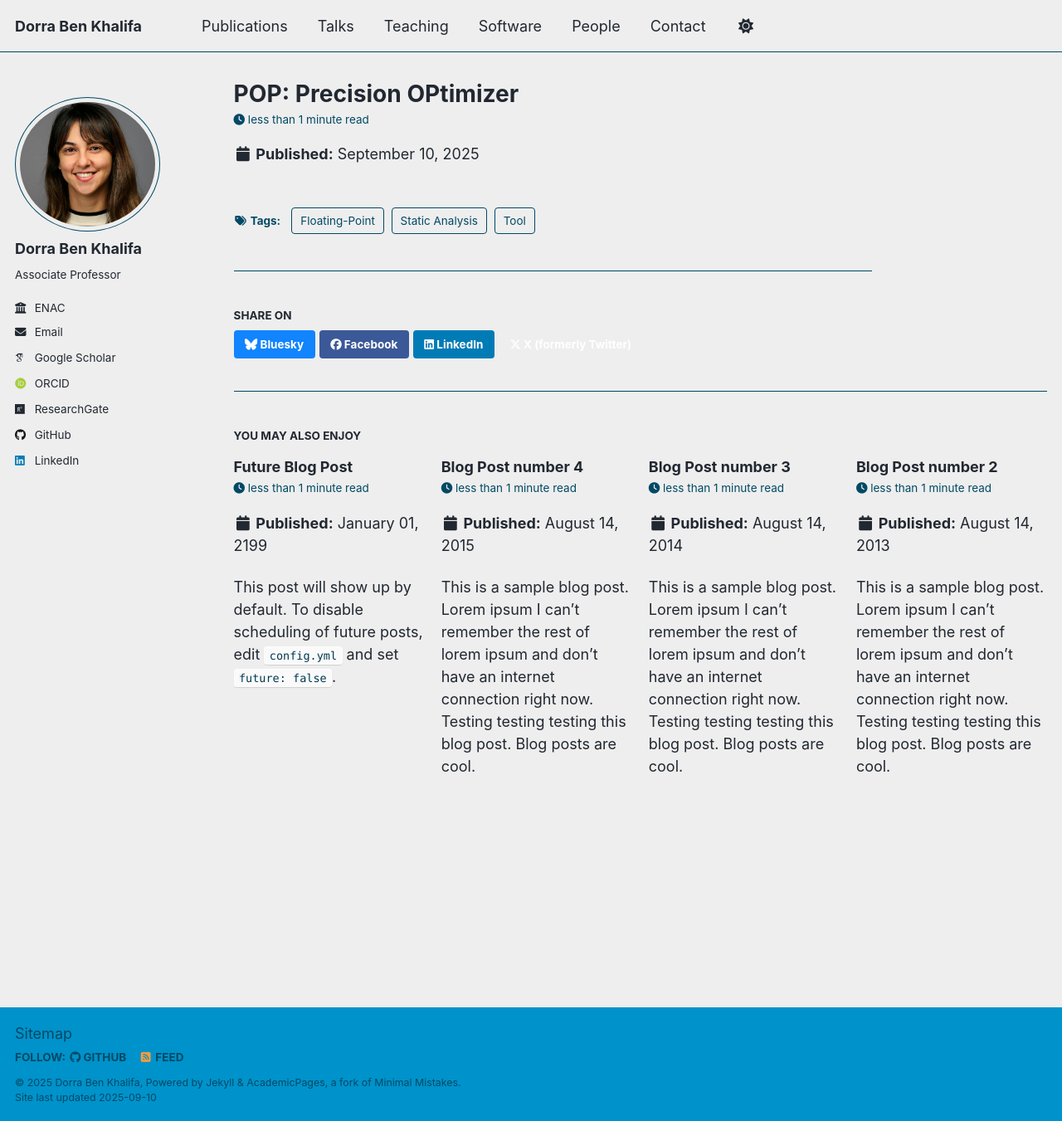
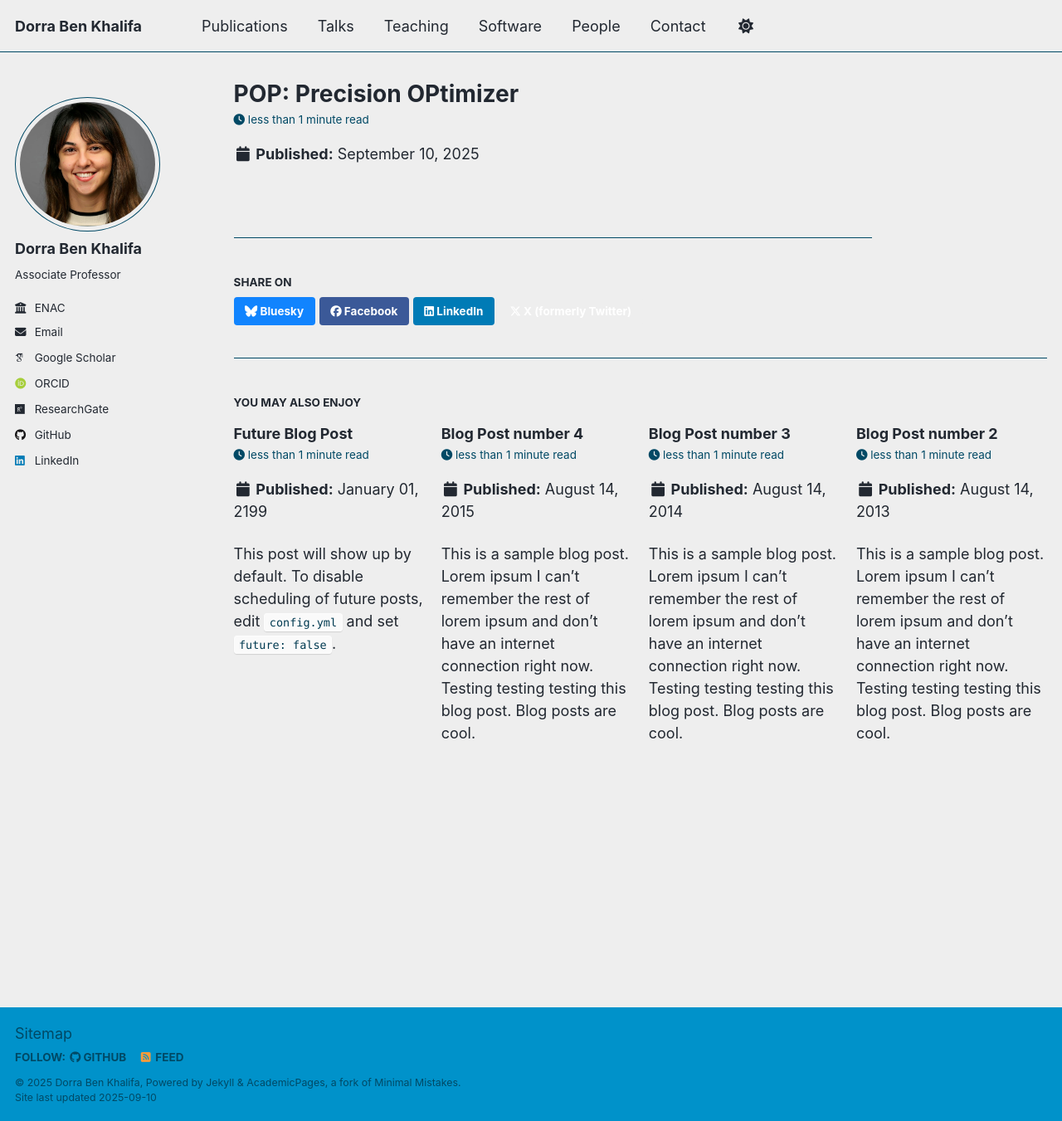
Before and after one commit to dbenkhalifa/dbenkhalifa.github.io, a Jekyll site: the page built from _software/pop.md, in a window 1280 px wide and 1351 px high. Shown: the whole window at 83% size. Built offline with Jekyll 4.4.1, drawn with Linux system fonts in a browser that asks for light colours; some web fonts are replaced; a script that is not in the unit is left out.

Commit message:
Update pop.md

```diff
--- a/_software/pop.md
+++ b/_software/pop.md
@@ -1,8 +1,6 @@
 ---
 title: "POP: Precision OPtimizer"
-collection: software
 type: "Project"
 description: "A static tool for floating-point precision tuning"
 year: 2019
-tags: ["Floating-Point", "Static Analysis", "Tool"]
 ---
```
